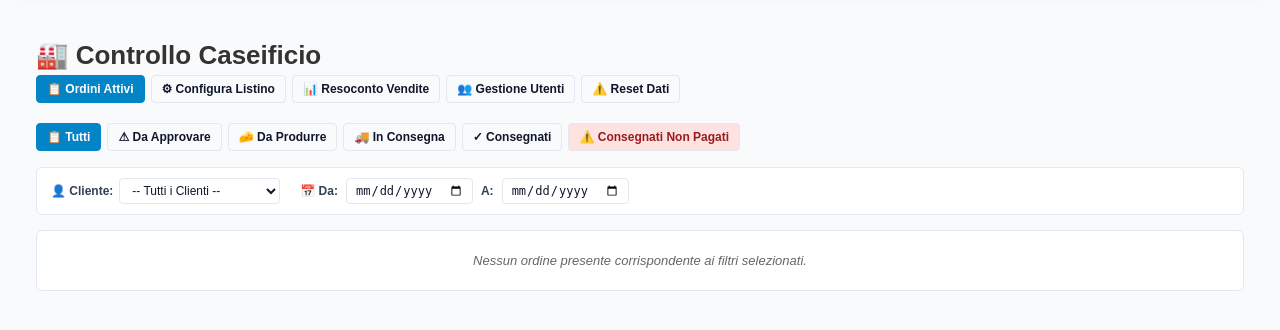
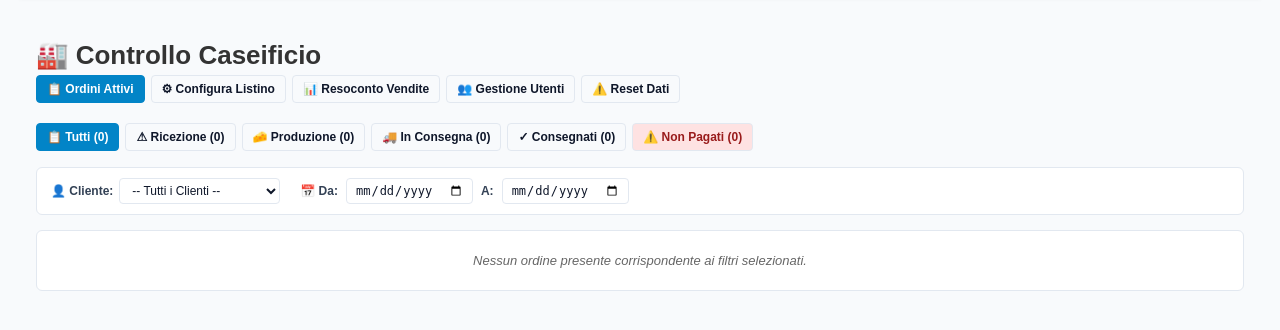
Before and after one commit to landitommaso1001/mozzapp, a Flask app: page /admin/ in a window 1280 px wide. Shown: the part 61-391 px from the top of the page. Run offline with Flask 3, Linux system fonts and the light colour scheme; the visitor is signed in with stand-in values (Sample User, id 1).

Commit message:
Add files via upload

```diff
--- a/routes/admin_routes.py
+++ b/routes/admin_routes.py
@@ -169,6 +169,31 @@
                 except ValueError:
                     continue
 
+    # 🌟 NEW: Calculate dynamic order counters for sub-filter badges
+    # We apply the same client and date range filters so counters stay accurate to your view
+    count_query = Order.query
+    if filter_date_from:
+        count_query = count_query.filter(Order.date >= filter_date_from)
+    if filter_date_to:
+        count_query = count_query.filter(Order.date <= filter_date_to)
+    if filter_client_id:
+        if filter_client_id == 'banco':
+            count_query = count_query.filter(Order.user_id == None)
+        else:
+            count_query = count_query.filter_by(user_id=int(filter_client_id))
+
+    all_current_orders = count_query.all()
+
+    counters = {
+        'all': len([o for o in all_current_orders if o.status != 'Annullato']),
+        'ricezione': len([o for o in all_current_orders if o.status == 'In Ricezione']),
+        'confermato': len([o for o in all_current_orders if o.status == 'Confermato']),
+        'pronto': len([o for o in all_current_orders if o.status == 'Pronto']),
+        'consegnato': len([o for o in all_current_orders if o.status == 'Consegnato' and o.payment_status == 'Pagato']),
+        'non_salda': len([o for o in all_current_orders if o.status == 'Consegnato' and o.payment_status == 'Da Saldare'])
+    }
+
+
     return render_template(
         'admin.html',
         orders=admin_orders,
@@ -176,6 +201,7 @@
         clients=client_list,
         active_tab=active_tab,
         view='admin',
+        counters=counters,
         total_revenue=total_revenue,
         paid_revenue=paid_revenue,
         unpaid_revenue=unpaid_revenue,
--- a/templates/admin.html
+++ b/templates/admin.html
@@ -19,14 +19,14 @@
     {% if active_tab == 'orders' %}
     <div class="tab-content">
 
-        <!-- 📊 SUB-ORDER DASHBOARD FILTERS -->
+<!-- 📊 SUB-ORDER DASHBOARD FILTERS -->
 <div class="admin-sub-filters" style="display: flex; flex-wrap: wrap; gap: 6px; margin-bottom: 16px; width: 100%;">
-    <a href="{{ url_for('admin.index', active_tab='orders') }}" class="btn sub-filter-item {% if not current_status and not non_salda_consegnati %}active-tab-style{% endif %}">📋 Tutti</a>
-    <a href="{{ url_for('admin.index', active_tab='orders', status='In Ricezione') }}" class="btn sub-filter-item {% if current_status == 'In Ricezione' %}active-tab-style{% endif %}">⚠ Da Approvare</a>
-    <a href="{{ url_for('admin.index', active_tab='orders', status='Confermato') }}" class="btn sub-filter-item {% if current_status == 'Confermato' %}active-tab-style{% endif %}">🧀 Da Produrre</a>
-    <a href="{{ url_for('admin.index', active_tab='orders', status='Pronto') }}" class="btn sub-filter-item {% if current_status == 'Pronto' %}active-tab-style{% endif %}">🚚 In Consegna</a>
-    <a href="{{ url_for('admin.index', active_tab='orders', status='Consegnato') }}" class="btn sub-filter-item {% if current_status == 'Consegnato' and not non_salda_consegnati %}active-tab-style{% endif %}">✓ Consegnati</a>
-    <a href="{{ url_for('admin.index', active_tab='orders', non_salda_consegnati='1') }}" class="btn sub-filter-item {% if non_salda_consegnati == '1' %}active-tab-style-red{% endif %}" style="background: #fee2e2; color: #991b1b; border: 1px solid #fca5a5;">⚠️ Consegnati Non Pagati</a>
+    <a href="{{ url_for('admin.index', active_tab='orders') }}" class="btn sub-filter-item {% if not current_status and not non_salda_consegnati %}active-tab-style{% endif %}">📋 Tutti ({{ counters.all }})</a>
+    <a href="{{ url_for('admin.index', active_tab='orders', status='In Ricezione') }}" class="btn sub-filter-item {% if current_status == 'In Ricezione' %}active-tab-style{% endif %}">⚠ Ricezione ({{ counters.ricezione }})</a>
+    <a href="{{ url_for('admin.index', active_tab='orders', status='Confermato') }}" class="btn sub-filter-item {% if current_status == 'Confermato' %}active-tab-style{% endif %}">🧀 Produzione ({{ counters.confermato }})</a>
+    <a href="{{ url_for('admin.index', active_tab='orders', status='Pronto') }}" class="btn sub-filter-item {% if current_status == 'Pronto' %}active-tab-style{% endif %}">🚚 In Consegna ({{ counters.pronto }})</a>
+    <a href="{{ url_for('admin.index', active_tab='orders', status='Consegnato') }}" class="btn sub-filter-item {% if current_status == 'Consegnato' and non_salda_consegnati != '1' %}active-tab-style{% endif %}">✓ Consegnati ({{ counters.consegnato }})</a>
+    <a href="{{ url_for('admin.index', active_tab='orders', non_salda_consegnati='1') }}" class="btn sub-filter-item {% if non_salda_consegnati == '1' %}active-tab-style-red{% endif %}" style="background: #fee2e2; color: #991b1b; border: 1px solid #fca5a5;">⚠️ Non Pagati ({{ counters.non_salda }})</a>
 </div>
 
         <!-- LIVE FILTERING TOOLBAR: Client Dropdown + Calendar Date Range Pickers -->
```
